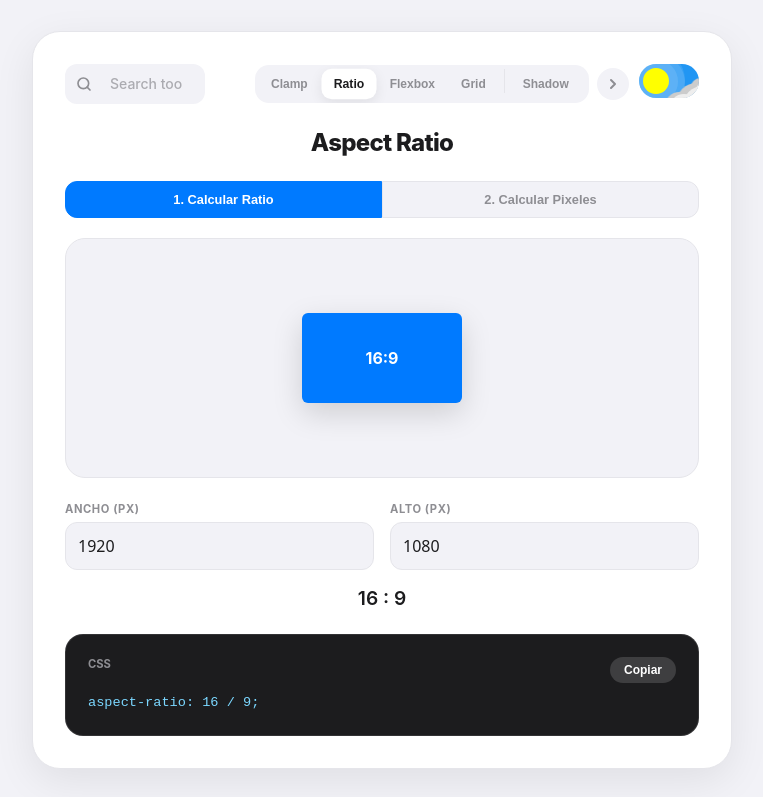
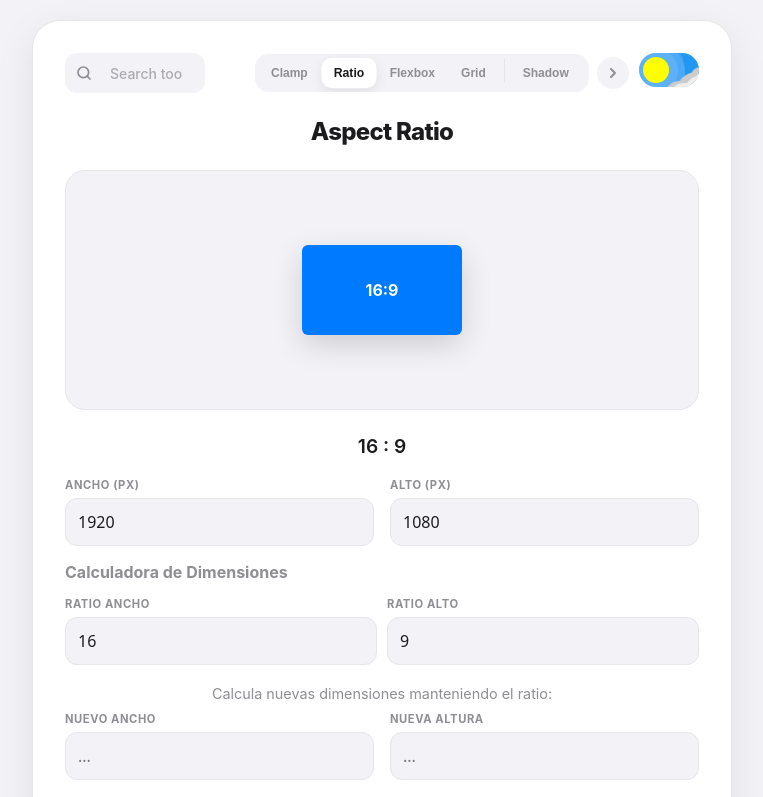
Before and after one commit to guenslive/DevSuite, a plain HTML site: page index.html in a window 1280 px wide. Both pictures are taken after a click on the button "Ratio". Shown: the top 797 px of the page, without its empty margins (258-1021 px from the left). Drawn offline with Linux system fonts and the light colour scheme.

Commit message:
Se simplifica la lógica de la calculadora de ratios, eliminando vistas innecesarias y mejorando la sincronización de inputs. Se actualizan los textos de resultado para reflejar cambios en tiempo real.

```diff
--- a/index.html
+++ b/index.html
@@ -211,16 +211,14 @@
       <div id="section-ratio" class="tool-section">
         <h2>Aspect Ratio</h2>
 
-        <div class="blob-type-group" style="margin-bottom: 20px;">
-            <button class="blob-type-btn active" id="ratioTabCalc" onclick="App.ratio.switchMode('calc')">1. Calcular Ratio</button>
-            <button class="blob-type-btn" id="ratioTabResize" onclick="App.ratio.switchMode('resize')">2. Calcular Pixeles</button>
-        </div>
-
-        <!-- View 1: Calculate Ratio -->
-        <div id="ratioViewCalc">
         <div class="preview-container">
             <div class="ratio-box" id="ratioBox">16:9</div>
         </div>
+
+        <div style="text-align: center; margin-bottom: 20px; font-weight: 600; font-size: 1.2rem;" id="ratioResultText">
+            16 : 9
+        </div>
+
         <div class="grid-pair">
             <div class="input-group">
                 <label>Ancho (px)</label>
@@ -231,23 +229,8 @@
                 <input type="number" id="imgHeight" value="1080" oninput="calcRatio()" />
             </div>
         </div>
-            <div style="text-align: center; margin-bottom: 20px; font-weight: 600; font-size: 1.2rem;" id="ratioResultText">
-            16 : 9
-            </div>
-            <div class="output-box">
-            <div style="display: flex; justify-content: space-between; margin-bottom: 10px;">
-                <span style="font-size: 0.7rem; font-weight: 700; color: #8e8e93">CSS</span>
-                <button class="copy-btn" onclick="copyText('ratioCssResult', this)">Copiar</button>
-            </div>
-            <div class="code-result" id="ratioCssResult">aspect-ratio: 16 / 9;</div>
-            </div>
-        </div>
 
-        <!-- View 2: Inverse Calculator -->
-        <div id="ratioViewResize" style="display: none;">
-            <div class="preview-container" style="margin-top: 20px;">
-                <div class="ratio-box" id="resizePreviewBox" style="width: 160px; height: 90px;">16:9</div>
-            </div>
+        <h3 style="font-size: 1rem; margin-bottom: 15px; color: var(--text-secondary);">Calculadora de Dimensiones</h3>
 
         <div class="grid-pair" style="align-items: center; gap: 10px;">
             <div class="input-group">
@@ -262,20 +245,26 @@
         </div>
 
         <p style="text-align: center; font-size: 0.9rem; color: var(--text-secondary); margin: 20px 0 10px;">
-                Escribe en UNO de los dos campos abajo:
+            Calcula nuevas dimensiones manteniendo el ratio:
         </p>
 
         <div class="grid-pair">
             <div class="input-group">
-                    <label>Si el Ancho es...</label>
-                    <input type="number" id="resizeW" placeholder="Escribe aquí..." oninput="App.ratio.calcResize('width')" />
+                <label>Nuevo Ancho</label>
+                <input type="number" id="resizeW" placeholder="..." oninput="App.ratio.calcResize('width')" />
             </div>
             <div class="input-group">
-                    <label>La Altura debe ser...</label>
-                    <input type="number" id="resizeH" placeholder="Escribe aquí..." oninput="App.ratio.calcResize('height')" />
+                <label>Nueva Altura</label>
+                <input type="number" id="resizeH" placeholder="..." oninput="App.ratio.calcResize('height')" />
             </div>
         </div>
 
+        <div class="output-box" style="margin-top: 20px;">
+            <div style="display: flex; justify-content: space-between; margin-bottom: 10px;">
+                <span style="font-size: 0.7rem; font-weight: 700; color: #8e8e93">CSS</span>
+                <button class="copy-btn" onclick="copyText('ratioCssResult', this)">Copiar</button>
+            </div>
+            <div class="code-result" id="ratioCssResult">aspect-ratio: 16 / 9;</div>
         </div>
       </div>
 
@@ -1324,7 +1313,7 @@
     <script src="js/utils/utils.js?v=05d3c2ad"></script>
     <script src="js/core/core.js?v=46467125"></script>
     <script src="js/modules/clamp.js?v=ed058600"></script>
-    <script src="js/modules/ratio.js?v=4c4030b2"></script>
+    <script src="js/modules/ratio.js?v=1976fcff"></script>
     <script src="js/modules/placeholder.js?v=c8aec3a9"></script>
     <script src="js/modules/shadow.js?v=4748e081"></script>
     <script src="js/modules/contrast.js?v=48375aaf"></script>
--- a/js/modules/ratio.js
+++ b/js/modules/ratio.js
@@ -5,42 +5,40 @@ App.ratio = {
         if (!w || !h) return;
         const d = App.utils.gcd(w, h);
         const rW = w / d, rH = h / d;
+
         document.getElementById("ratioResultText").innerText = `${rW} : ${rH}`;
         document.getElementById("ratioCssResult").innerText = `aspect-ratio: ${rW} / ${rH};`;
+
         const b = document.getElementById("ratioBox");
         b.innerText = `${rW}:${rH}`;
         if (w >= h) { b.style.width = "160px"; b.style.height = `${(160 / w) * h}px`; }
         else { b.style.height = "140px"; b.style.width = `${(140 / h) * w}px`; }
-    },
-    switchMode(mode) {
-        const viewCalc = document.getElementById("ratioViewCalc");
-        const viewResize = document.getElementById("ratioViewResize");
-        const tabCalc = document.getElementById("ratioTabCalc");
-        const tabResize = document.getElementById("ratioTabResize");
 
-        if (mode === 'calc') {
-            viewCalc.style.display = "block";
-            viewResize.style.display = "none";
-            tabCalc.classList.add("active");
-            tabResize.classList.remove("active");
-        } else {
-            viewCalc.style.display = "none";
-            viewResize.style.display = "block";
-            tabCalc.classList.remove("active");
-            tabResize.classList.add("active");
-            App.ratio.calcResize('ratio');
-        }
+        // Sincronizar inputs de abajo
+        document.getElementById("ratioInW").value = rW;
+        document.getElementById("ratioInH").value = rH;
+
+        // Recalcular resize si es necesario
+        App.ratio.calcResize('ratio');
     },
     calcResize(source) {
         const rW = parseFloat(document.getElementById("ratioInW").value);
         const rH = parseFloat(document.getElementById("ratioInH").value);
         const inW = document.getElementById("resizeW");
         const inH = document.getElementById("resizeH");
-        const box = document.getElementById("resizePreviewBox");
 
-        // Actualizar Preview Box siempre que haya valores de ratio válidos
+        // Actualizar el box principal también si cambiamos el ratio manualmente
+        const box = document.getElementById("ratioBox");
+
         if (box && rW && rH) {
             box.innerText = `${rW}:${rH}`;
+
+            // Actualizar textos de resultado
+            const resultText = document.getElementById("ratioResultText");
+            const cssResult = document.getElementById("ratioCssResult");
+            if (resultText) resultText.innerText = `${rW} : ${rH}`;
+            if (cssResult) cssResult.innerText = `aspect-ratio: ${rW} / ${rH};`;
+
             if (rW >= rH) {
                 box.style.width = "160px";
                 box.style.height = `${(160 / rW) * rH}px`;
@@ -67,7 +65,6 @@ App.ratio = {
                 inW.value = "";
             }
         } else if (source === 'ratio') {
-            // Recalcular valores si existen
             if (inW.value && inW.value !== "") {
                 const valW = parseFloat(inW.value);
                 inH.value = ((valW * rH) / rW).toFixed(0);
```
Lines whose indentation alone changed are shown as unchanged.
